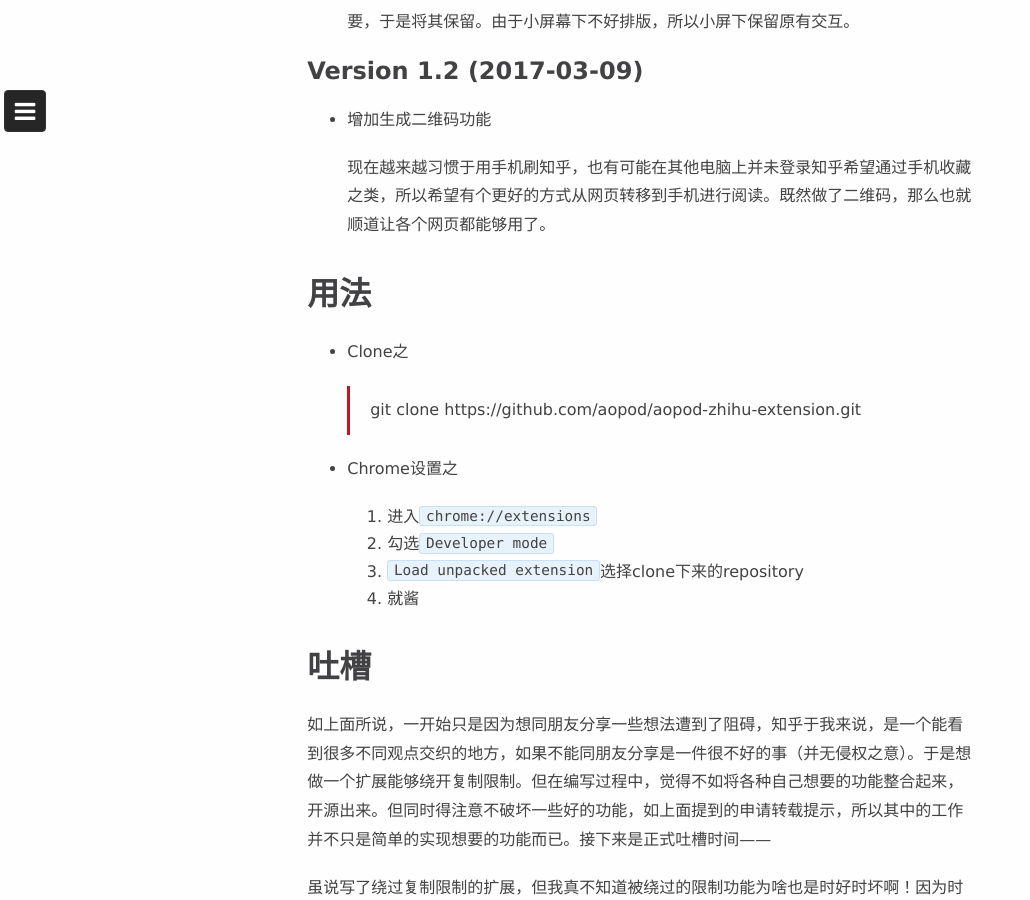
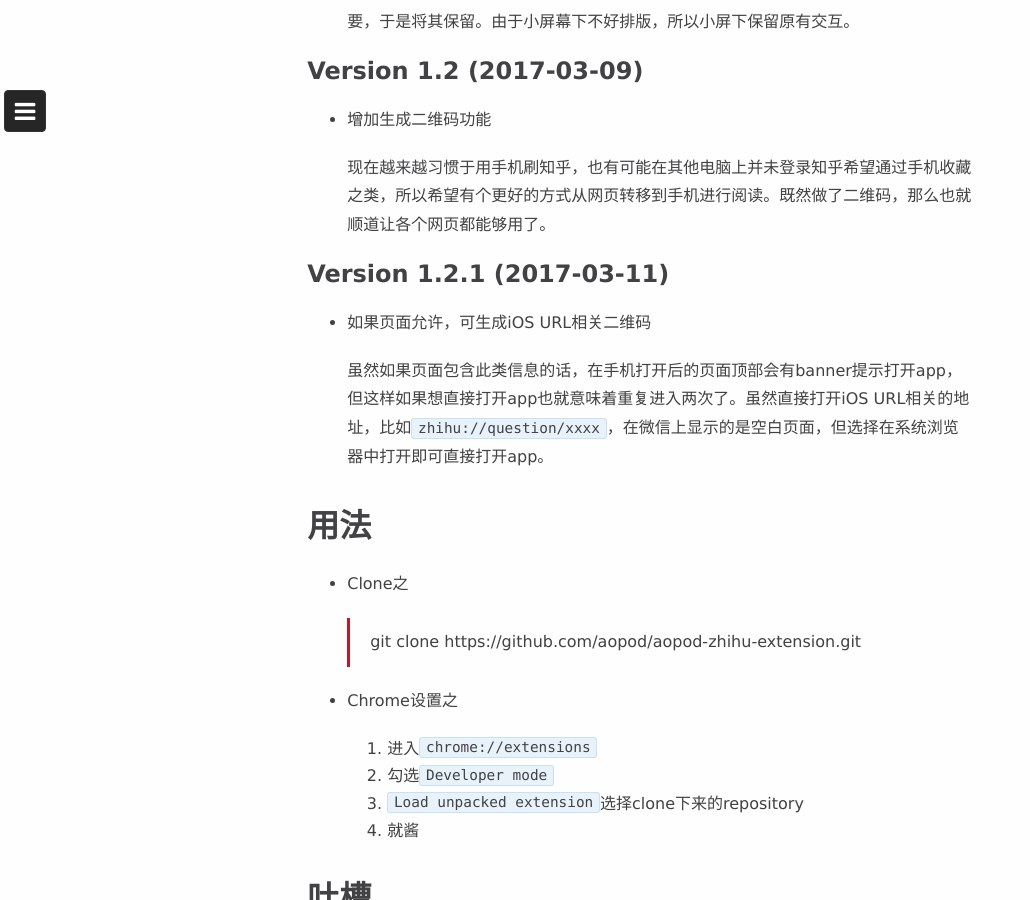
Before and after one commit to aopod/aopod.github.io, a Jekyll site: the page built from _posts/2017-03-05-zhihu-extension.markdown, in a window 1280 px wide and 900 px high, scrolled down 1736 px. Shown: the whole window, without its empty margins (0-1030 px from the left). Built offline with Jekyll 4.4.1, drawn with Linux system fonts in a browser that asks for light colours; nearby versions of some CDN libraries; comment, search, counter and statistics services are not loaded.

Commit message:
Zhihu Extension v1.2.1 update

```diff
--- a/_posts/2017-03-05-zhihu-extension.markdown
+++ b/_posts/2017-03-05-zhihu-extension.markdown
@@ -47,6 +47,12 @@ tags: Javascript Chrome Extension
 
 	现在越来越习惯于用手机刷知乎，也有可能在其他电脑上并未登录知乎希望通过手机收藏之类，所以希望有个更好的方式从网页转移到手机进行阅读。既然做了二维码，那么也就顺道让各个网页都能够用了。
 
+## Version 1.2.1 (2017-03-11)
+
+- 如果页面允许，可生成iOS URL相关二维码
+
+	虽然如果页面包含此类信息的话，在手机打开后的页面顶部会有banner提示打开app，但这样如果想直接打开app也就意味着重复进入两次了。虽然直接打开iOS URL相关的地址，比如`zhihu://question/xxxx`，在微信上显示的是空白页面，但选择在系统浏览器中打开即可直接打开app。
+
 # 用法
 
 - Clone之
```
